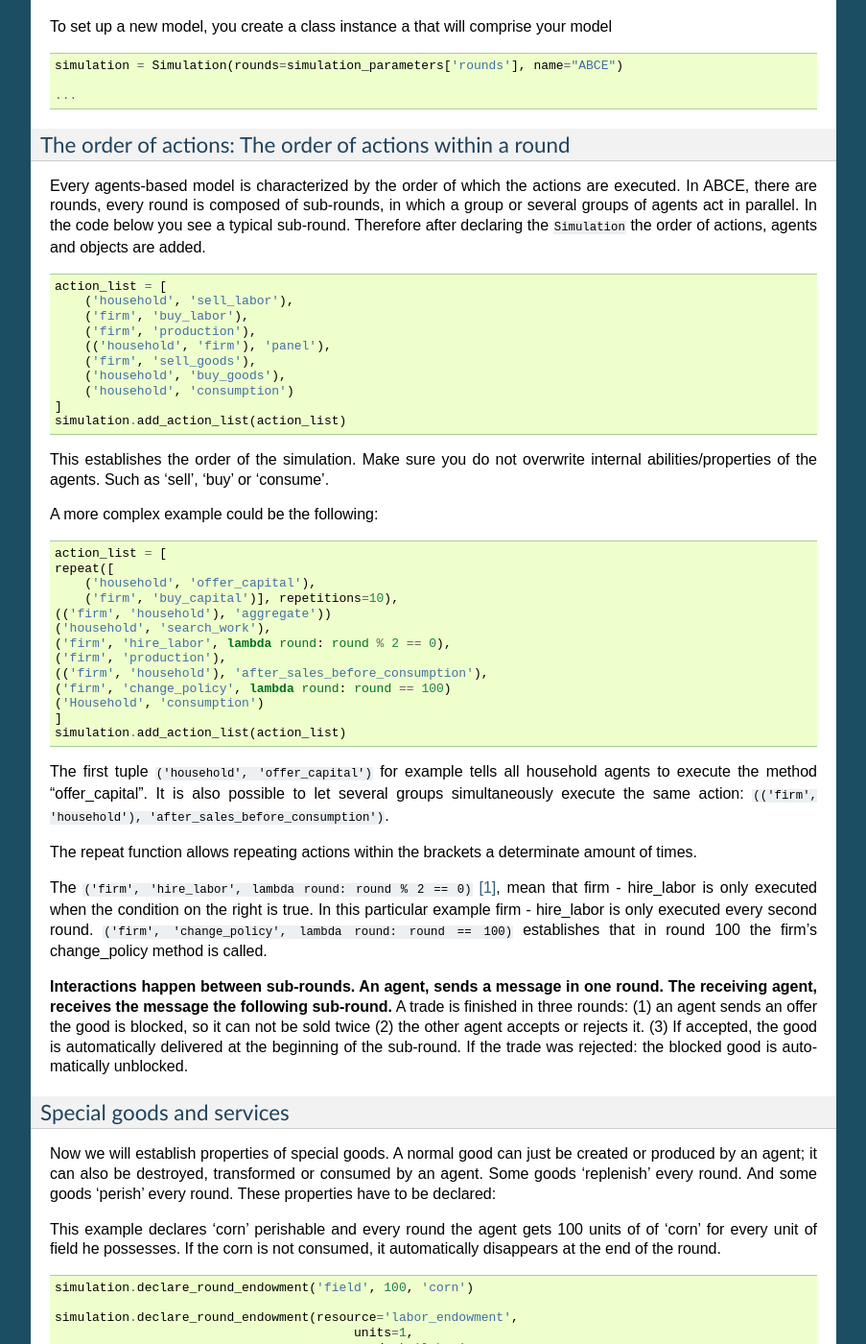
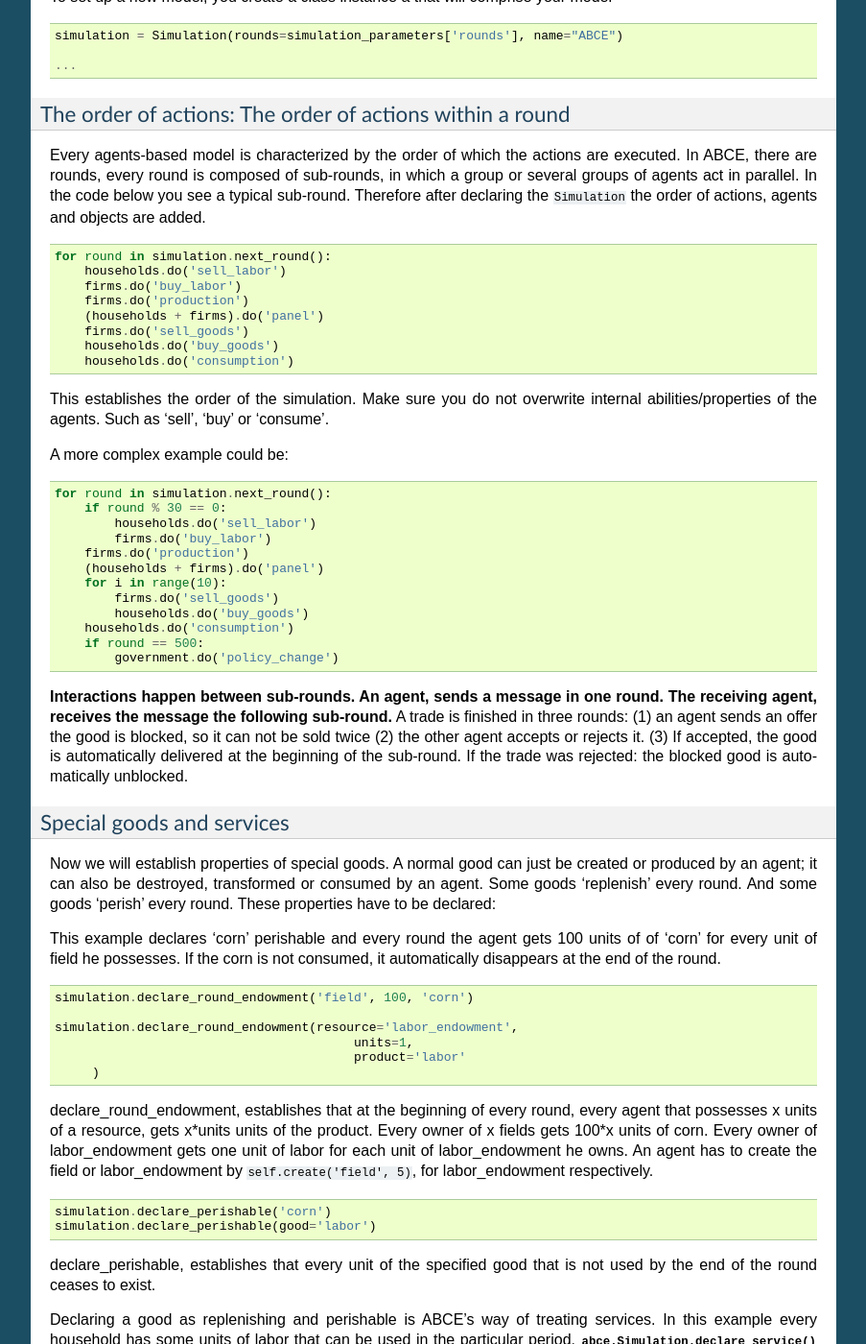
Before and after one commit to AB-CE/abce, a Sphinx documentation site: the page built from doc/Walk_through.rst, in a window 1280 px wide and 1400 px high, scrolled down 2340 px. Shown: the whole window at 96% size, without its empty margins (198-1101 px from the left). Built offline with Sphinx 7.4.7, drawn with Linux system fonts in a browser that asks for light colours; formulas are drawn with MathJax 3; some of the changed text lies outside the part shown.

Commit message:
documentation updated such that the new for loop is reflected

```diff
--- a/doc/Walk_through.rst
+++ b/doc/Walk_through.rst
@@ -58,16 +58,6 @@ start.py
         #@gui(parameters)
         def main(parameters):
             simulation = Simulation(rounds=parameters['rounds'])
-            action_list = [
-                ('household', 'sell_labor'),
-                ('firm', 'buy_labor'),
-                ('firm', 'production'),
-                (('household', 'firm'), 'panel'),
-                ('firm', 'sell_goods'),
-                ('household', 'buy_goods'),
-                ('household', 'consumption')
-            ]
-            simulation.add_action_list(action_list)
 
             simulation.declare_round_endowment(resource='labor_endowment', units=1, product='labor')
             simulation.declare_perishable(good='labor')
@@ -76,10 +66,18 @@ start.py
                                  variables=['current_utiliy'])
             simulation.panel('firm', possessions=['money', 'GOOD'])
 
-            simulation.build_agents(Firm, 'firm', 1)
-            simulation.build_agents(Household, 'household', 1)
+            firms = simulation.build_agents(Firm, 'firm', 1)
+            households = simulation.build_agents(Household, 'household', 1)
 
-            simulation.run()
+            for round in simulation.next_round():
+                households.do('sell_labor'),
+                firms.do('buy_labor'),
+                firms.do('production'),
+                (households + firms).do('panel'),
+                firms.do('sell_goods'),
+                households.do('buy_goods'),
+                households.do('consumption')
+
             simulation.graphs()
 
         if __name__ == '__main__':
@@ -153,48 +151,34 @@ order of actions, agents and objects are added.
 
 .. code-block:: python
 
-    action_list = [
-        ('household', 'sell_labor'),
-        ('firm', 'buy_labor'),
-        ('firm', 'production'),
-        (('household', 'firm'), 'panel'),
-        ('firm', 'sell_goods'),
-        ('household', 'buy_goods'),
-        ('household', 'consumption')
-    ]
-    simulation.add_action_list(action_list)
+    for round in simulation.next_round():
+        households.do('sell_labor')
+        firms.do('buy_labor')
+        firms.do('production')
+        (households + firms).do('panel')
+        firms.do('sell_goods')
+        households.do('buy_goods')
+        households.do('consumption')
 
 This establishes the order of the simulation. Make sure you do not overwrite
 internal abilities/properties of the agents. Such as 'sell', 'buy' or 'consume'.
 
-A more complex example could be the following:
+A more complex example could be:
 
 .. code-block:: python
 
-    action_list = [
-    repeat([
-        ('household', 'offer_capital'),
-        ('firm', 'buy_capital')], repetitions=10),
-    (('firm', 'household'), 'aggregate'))
-    ('household', 'search_work'),
-    ('firm', 'hire_labor', lambda round: round % 2 == 0),
-    ('firm', 'production'),
-    (('firm', 'household'), 'after_sales_before_consumption'),
-    ('firm', 'change_policy', lambda round: round == 100)
-    ('Household', 'consumption')
-    ]
-    simulation.add_action_list(action_list)
-
-The first tuple :code:`('household', 'offer_capital')` for example tells all household agents to execute the method "offer_capital".
-It is also possible to let several groups simultaneously execute the same action:
-:code:`(('firm', 'household'), 'after_sales_before_consumption')`.
-
-The repeat function allows repeating actions within the brackets a determinate amount of times.
-
-The :code:`('firm', 'hire_labor', lambda round: round % 2 == 0)` [#remainder]_, mean that firm - hire_labor is
-only executed when the condition on the right is true. In this particular example
-firm - hire_labor is only executed every second round. :code:`('firm', 'change_policy', lambda round: round == 100)`
-establishes that in round 100 the firm's change_policy method is called.
+    for round in simulation.next_round():
+        if round % 30 == 0:
+            households.do('sell_labor')
+            firms.do('buy_labor')
+        firms.do('production')
+        (households + firms).do('panel')
+        for i in range(10):
+            firms.do('sell_goods')
+            households.do('buy_goods')
+        households.do('consumption')
+        if round == 500:
+            government.do('policy_change')
 
 **Interactions happen between sub-rounds. An agent, sends a message in one round.
 The receiving agent, receives the message the following sub-round.**  A trade is
@@ -272,15 +256,11 @@ the Simulation, when to collect the data by adding 'panel' or 'aggregate' to the
 
 .. code-block:: python
 
-    action_list = [
-        ...
-        (('firm', 'household'), 'panel'),
-        (('firm', 'household'), 'aggregate'),
-        ...
+    (firms + households).do('panel')
+    (firms + households).do'aggregate')
 
 
-This will instruct the simulation that the firm and the household agent collect panel or aggregate data at a specific
-point in each round.
+This will instruct the simulation that the firm and the household agent collect panel or aggregate data at a specific point in each round.
 
 
 Alternative to this
--- a/doc/simulation.rst
+++ b/doc/simulation.rst
@@ -7,8 +7,3 @@ The simulation in start.py
     :members:
     :undoc-members:
     :show-inheritance:
-
-.. autoclass:: abce.repeat
-    :members:
-    :undoc-members:
-    :show-inheritance:
```
Also changed, not shown: abce/__init__.py (+47 -41 lines).
